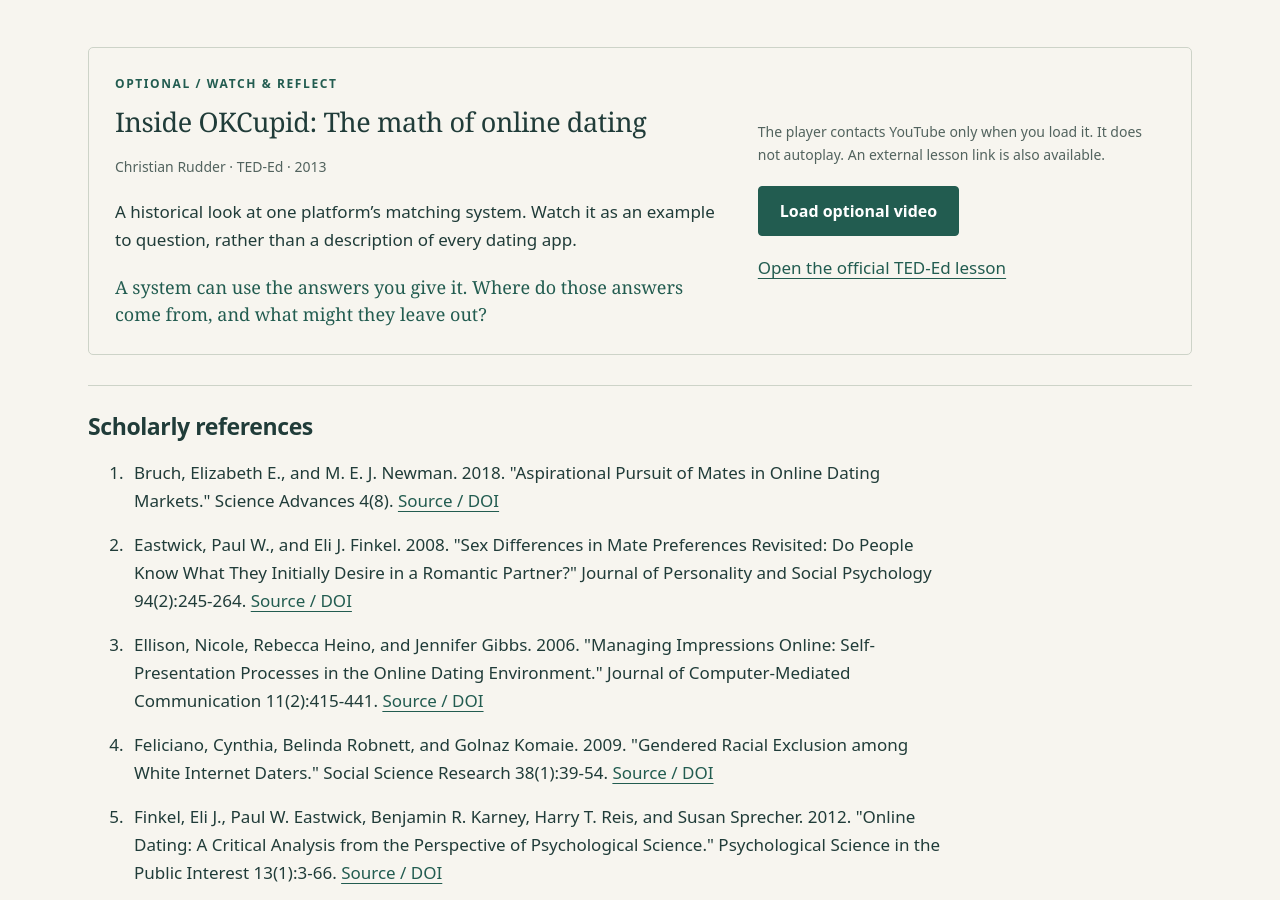
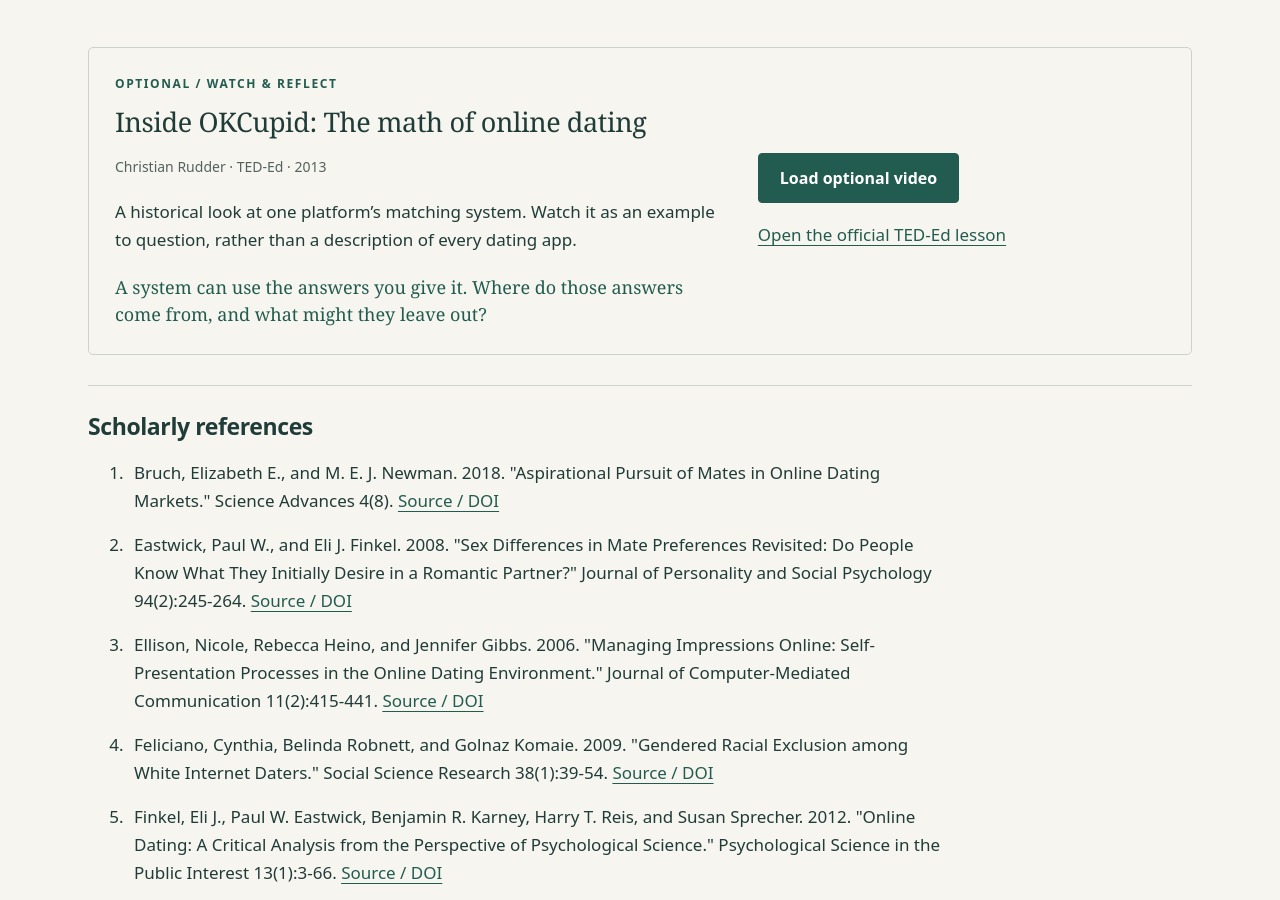
Before and after one commit to JavTheGod/the-attraction-edit, a plain HTML site: page index.html in a window 1280 px wide. Shown: the part 7461-8361 px from the top of the page. Drawn offline with Linux system fonts and the light colour scheme.

Commit message:
Remove the video player explanatory note

```diff
--- a/index.html
+++ b/index.html
@@ -107,7 +107,7 @@
     </div>
     <aside class="video-card" aria-labelledby="video-title">
       <div><p class="eyebrow">OPTIONAL / WATCH &amp; REFLECT</p><h3 id="video-title">Inside OKCupid: The math of online dating</h3><p class="small-copy">Christian Rudder · TED-Ed · 2013</p><p>A historical look at one platform’s matching system. Watch it as an example to question, rather than a description of every dating app.</p><p class="reflection">A system can use the answers you give it. Where do those answers come from, and what might they leave out?</p></div>
-      <div class="video-actions"><p id="video-note" class="small-copy">The player contacts YouTube only when you load it. It does not autoplay. An external lesson link is also available.</p><button id="load-video" type="button" aria-describedby="video-note" aria-controls="video-player" aria-expanded="false" hidden>Load optional video</button><p><a href="https://ed.ted.com/lessons/inside-okcupid-the-math-of-online-dating-christian-rudder" rel="noreferrer">Open the official TED-Ed lesson</a></p></div>
+      <div class="video-actions"><button id="load-video" type="button" aria-controls="video-player" aria-expanded="false" hidden>Load optional video</button><p><a href="https://ed.ted.com/lessons/inside-okcupid-the-math-of-online-dating-christian-rudder" rel="noreferrer">Open the official TED-Ed lesson</a></p></div>
     </aside>
     <div id="video-player" hidden><h3 id="player-heading" tabindex="-1">Optional video player</h3><div id="iframe-slot"></div><button id="close-video" class="secondary" type="button">Close video player</button></div>
     <div class="references" id="references"><h3>Scholarly references</h3>
```
